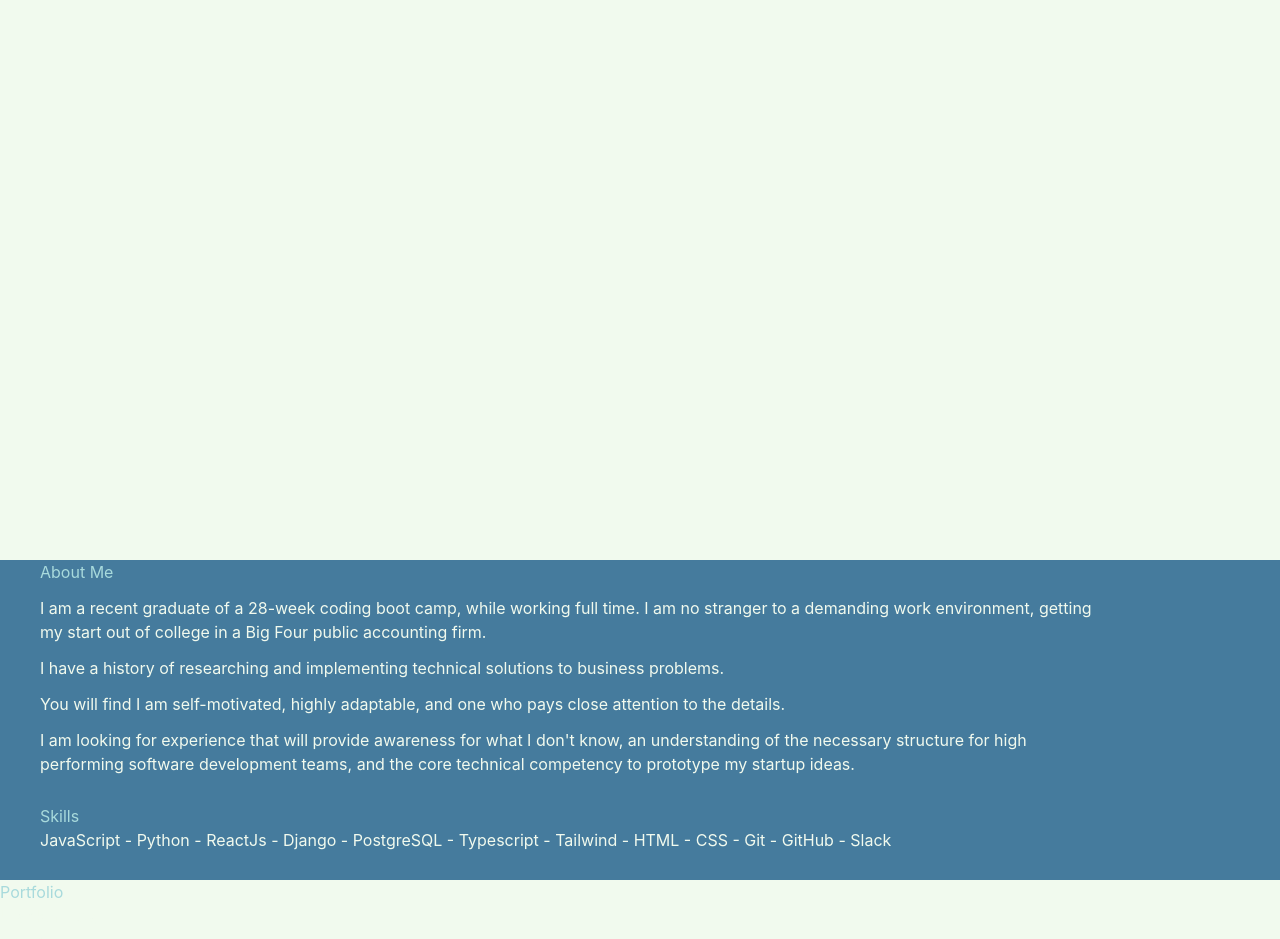
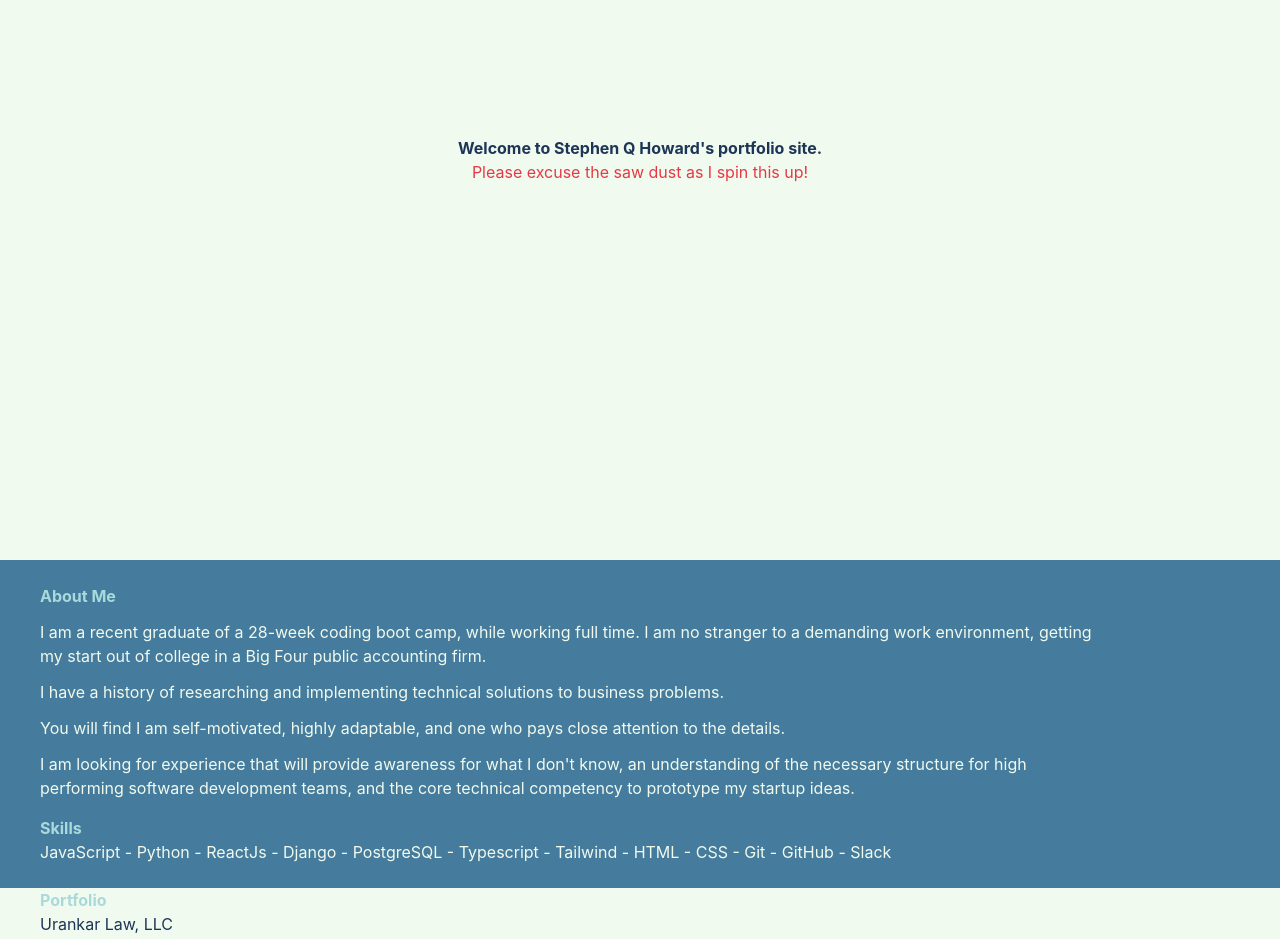
Before and after one commit to stephenqhoward/portfolio-site, a Next.js app: page / in a window 1280 px wide. Shown: the part 240-1179 px from the top of the page. Built offline with nearby package versions, Linux system fonts and the light colour scheme.

Commit message:
Styling cleanup

```diff
--- a/src/components/Navbar/Navbar.tsx
+++ b/src/components/Navbar/Navbar.tsx
@@ -15,8 +15,8 @@ type NavbarProps = {
 
 const Navbar: FC<NavbarProps> = ({ logo, subTitle, links }) => (
   <div className="container color-white flex flex-row max-h-10 bg-deep-blue items-center">
-    <div className="justify-self-start flex flex-row flex-grow flex-wrap h-12 items-center">
-      <h2 className="pr-2">{ logo }</h2>
+    <div className="justify-self-start flex flex-row flex-grow flex-wrap h-12 items-center pl-3">
+      <h2 className="pr-2 text-light-blue">{ logo }</h2>
       <h3 className="hidden md:flex">{ subTitle }</h3>
     </div>
     <div className="justify-self-end items-center">
--- a/src/pages/index.tsx
+++ b/src/pages/index.tsx
@@ -19,14 +19,14 @@ const Home: NextPage = () => {
 
         <div className="container flex flex-col items-center justify-center">
 
-          <section className="min-h-screen min-w-full bg-cream color-light-blue">
-            <h1 className="">Welcome to Stephen Q Howard&apos;s portfolio site.</h1>
-            <p className="">Please excuse the saw dust as I spin this up!</p>
+          <section className="flex flex-col min-h-screen min-w-full bg-cream color-light-blue items-center justify-center">
+            <h1 className="text-deep-blue font-bold">Welcome to Stephen Q Howard&apos;s portfolio site.</h1>
+            <p className="text-red">Please excuse the saw dust as I spin this up!</p>
           </section>
 
-          <section className="container min-h-[40vh] flex flex-row flex-wrap bg-blue" id="about">
-            <div className="mr-36 px-10">
-              <h2>About Me</h2>
+          <section className="container min-h-[40vh] flex flex-row flex-wrap bg-blue py-6" id="about">
+            <div className="mr-36 px-10 pb-4">
+              <h2 className="">About Me</h2>
               <ul className="">
                 <li className="pt-3">I am a recent graduate of a 28-week coding boot camp, while working full time. I am no stranger to a demanding work environment, getting my start out of college in a Big Four public accounting firm.</li>
                 <li className="pt-3">I have a history of researching and implementing technical solutions to business problems.</li>
@@ -40,13 +40,13 @@ const Home: NextPage = () => {
             </div>
           </section>
 
-          <section className="container min-h-[80vh] bg-cream" id="portfolio">
+          <section className="container min-h-[80vh] bg-cream px-10" id="portfolio">
             <h2 className="">Portfolio</h2>
             <div>
-              <h3>Urankar Law, LLC</h3>
+              <h3 className="text-deep-blue">Urankar Law, LLC</h3>
             </div>
             <div>
-              <h3>Discing Up</h3>
+              <h3 className="text-deep-blue">Discing Up</h3>
             </div>
           </section>
 
--- a/src/styles/globals.css
+++ b/src/styles/globals.css
@@ -21,6 +21,7 @@ h3, p, li {
 
 h1, h2 {
   color: #A8DADC;
+  font-weight: bold;
 }
 
 a:hover,
```
